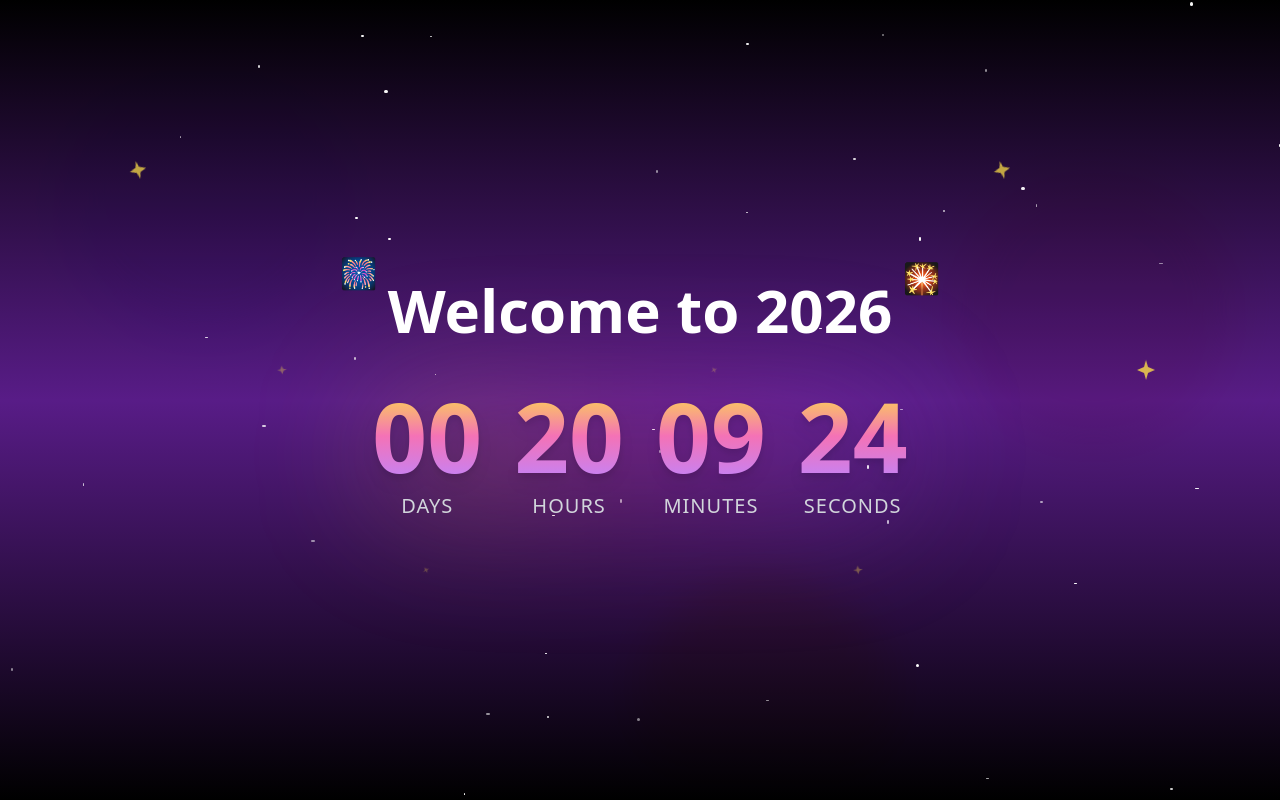
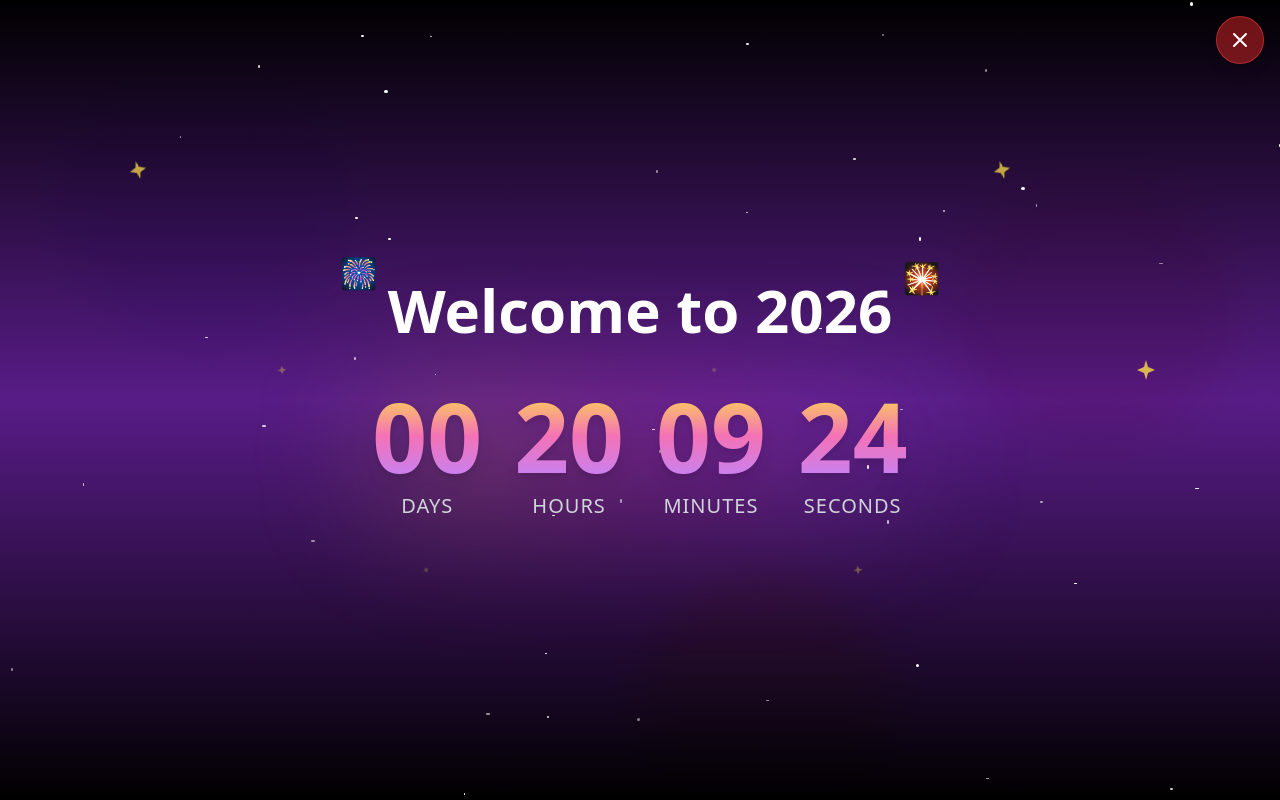
Before and after one commit to theaoudom/CountdownNewYear26, a Next.js app: page / in a window 1280 px wide. Both pictures are taken after a click on the button "Countdown Alone ✨". Built offline with nearby package versions, Linux system fonts and the light colour scheme.

Commit message:
add leave for single

```diff
--- a/app/page.tsx
+++ b/app/page.tsx
@@ -169,6 +169,9 @@ export default function Home() {
   const [showChat, setShowChat] = useState(true)
   const [showEmojiPicker, setShowEmojiPicker] = useState(false)
 
+  // Users list state
+  const [showUsersList, setShowUsersList] = useState(true)
+
   // Surprise messages - randomly selected
   const surpriseMessages = [
     "New year, new opportunities ✨",
@@ -476,6 +479,7 @@ export default function Home() {
       if (roomId && userId) {
         leaveRoom(roomId, userId).catch(console.error)
       }
+
     }
   }, [])
 
@@ -1242,22 +1246,46 @@ export default function Home() {
         </div>
       )}
 
+      {/* Standalone Mode Leave Button */}
+      {!roomId && !showRoomModal && (
+        <button
+          onClick={() => setShowRoomModal(true)}
+          className="fixed top-4 right-4 z-50 w-12 h-12 rounded-full bg-red-600/50 hover:bg-red-600 border border-red-500/50 hover:border-red-400 transition-colors cursor-pointer flex items-center justify-center shadow-lg"
+          title="Leave Countdown Alone"
+        >
+          <svg
+            xmlns="http://www.w3.org/2000/svg"
+            className="h-6 w-6 text-white"
+            fill="none"
+            viewBox="0 0 24 24"
+            stroke="currentColor"
+          >
+            <path
+              strokeLinecap="round"
+              strokeLinejoin="round"
+              strokeWidth={2}
+              d="M6 18L18 6M6 6l12 12"
+            />
+          </svg>
+        </button>
+      )}
+
       {/* Chat Panel (bottom left) */}
       {roomId && !showRoomModal && (
         <div className="fixed bottom-4 left-4 z-50 w-80 bg-black/80 backdrop-blur-sm rounded-lg border border-purple-500/30 shadow-2xl flex flex-col max-h-96 overflow-hidden">
           {/* Chat Header */}
-          <div className="flex items-center justify-between p-3 border-b border-purple-500/30">
+          <button
+            onClick={() => setShowChat(!showChat)}
+            className="w-full flex items-center justify-between p-3 border-b border-purple-500/30 hover:bg-purple-500/10 transition-colors cursor-pointer"
+          >
             <div className="flex items-center gap-2">
               <span className="text-lg">💬</span>
               <h3 className="text-sm font-semibold text-white">Room Chat</h3>
             </div>
-            <button
-              onClick={() => setShowChat(!showChat)}
-              className="text-gray-400 hover:text-white transition-colors text-sm"
-            >
+            <span className="text-gray-400 hover:text-white transition-colors text-sm">
               {showChat ? '▼' : '▲'}
+            </span>
           </button>
-          </div>
 
           {/* Chat Messages */}
           {showChat && (
@@ -1358,8 +1386,19 @@ export default function Home() {
 
       {/* Users List (floating) */}
       {roomId && !showRoomModal && roomUsers.length > 0 && (
-        <div className="fixed bottom-4 right-4 z-50 bg-black/70 backdrop-blur-sm rounded-lg p-4 border border-purple-500/30 max-w-xs">
-          <div className="text-sm font-semibold text-gray-300 mb-2">People in Room:</div>
+        <div className="fixed bottom-4 right-4 z-50">
+          {showUsersList ? (
+            <div className="bg-black/70 backdrop-blur-sm rounded-lg border border-purple-500/30 max-w-xs overflow-hidden">
+              <button
+                onClick={() => setShowUsersList(false)}
+                className="w-full flex items-center justify-between p-3 border-b border-purple-500/30 hover:bg-purple-500/10 transition-colors cursor-pointer"
+              >
+                <div className="text-sm font-semibold text-gray-300">People in Room:</div>
+                <span className="text-gray-400 hover:text-white transition-colors text-sm">
+                  ▼
+                </span>
+              </button>
+              <div className="p-4">
                 <div className="space-y-1 max-h-40 overflow-y-auto">
                   {roomUsers.map((user) => (
                     <div
@@ -1376,7 +1415,8 @@ export default function Home() {
                       </span>
                       {isHost && user.id !== userId && (
                         <button
-                    onClick={async () => {
+                          onClick={async (e) => {
+                            e.stopPropagation()
                             if (roomId && userId) {
                               try {
                                 await kickUser(roomId, user.id, userId)
@@ -1395,6 +1435,30 @@ export default function Home() {
                     </div>
                   ))}
                 </div>
+              </div>
+            </div>
+          ) : (
+            <button
+              onClick={() => setShowUsersList(true)}
+              className="w-12 h-12 rounded-full bg-black/70 backdrop-blur-sm border border-purple-500/30 hover:bg-purple-500/20 transition-colors cursor-pointer flex items-center justify-center shadow-lg"
+              title="Show People in Room"
+            >
+              <svg
+                xmlns="http://www.w3.org/2000/svg"
+                className="h-6 w-6 text-gray-300"
+                fill="none"
+                viewBox="0 0 24 24"
+                stroke="currentColor"
+              >
+                <path
+                  strokeLinecap="round"
+                  strokeLinejoin="round"
+                  strokeWidth={2}
+                  d="M16 7a4 4 0 11-8 0 4 4 0 018 0zM12 14a7 7 0 00-7 7h14a7 7 0 00-7-7z"
+                />
+              </svg>
+            </button>
+          )}
         </div>
       )}
       {/* Glowing orbs background - more intense during last minute */}
```
Lines whose indentation alone changed are shown as unchanged.
